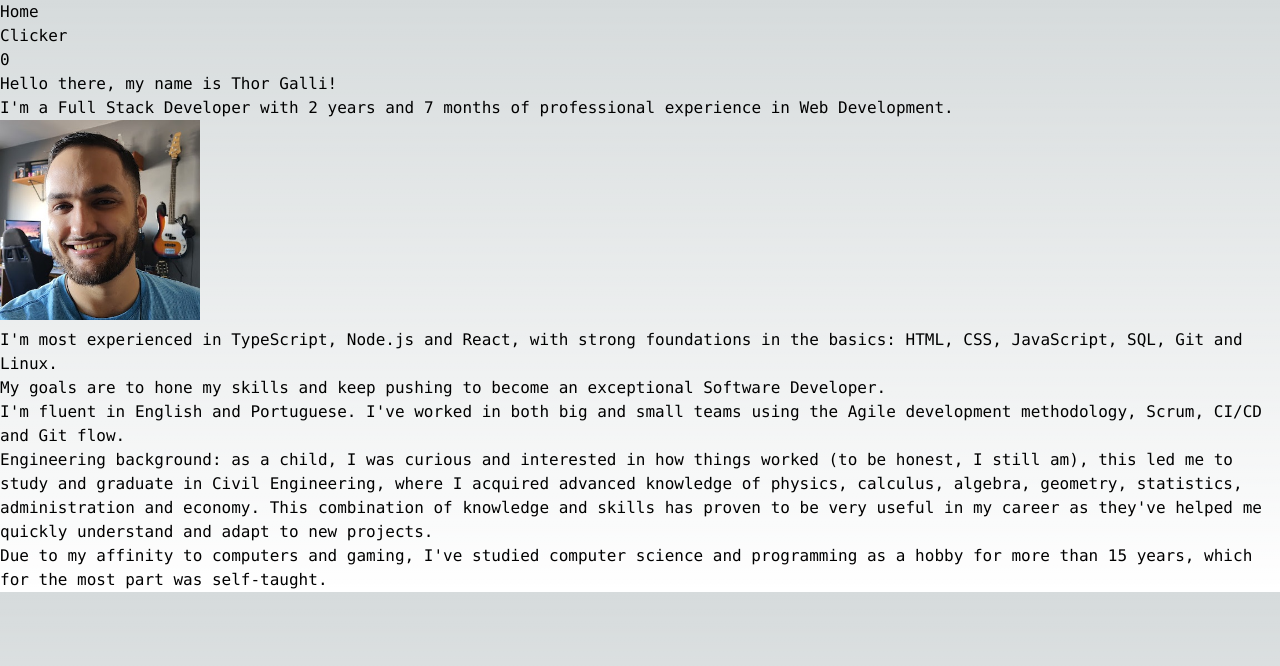
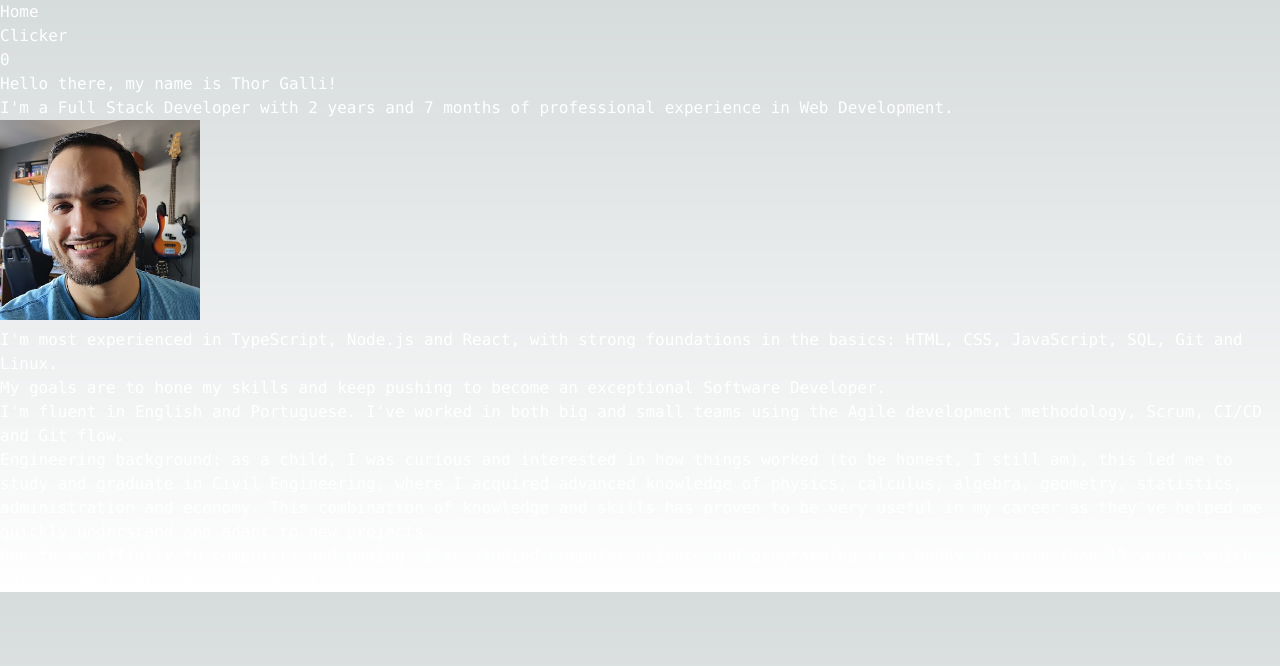
Before and after one commit to ThorGalli/thor-portfolio, a Next.js app: page / in a window 1280 px wide. Shown: the top 666 px of the page. Built offline with nearby package versions, Linux system fonts and the light colour scheme.

Commit message:
Make default text color white

```diff
--- a/src/app/globals.css
+++ b/src/app/globals.css
@@ -18,12 +18,12 @@
 
 @layer base {
   html {
-    @apply font-mono
+    @apply font-mono;
   }
 }
 
 body {
-  color: rgb(var(--foreground-rgb));
+  color: white;
   background: linear-gradient(
       to bottom,
       transparent,
```
